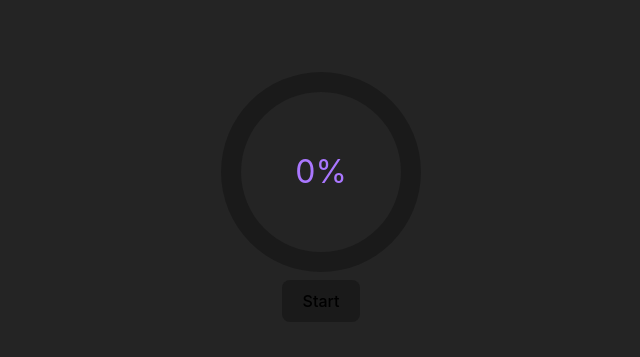
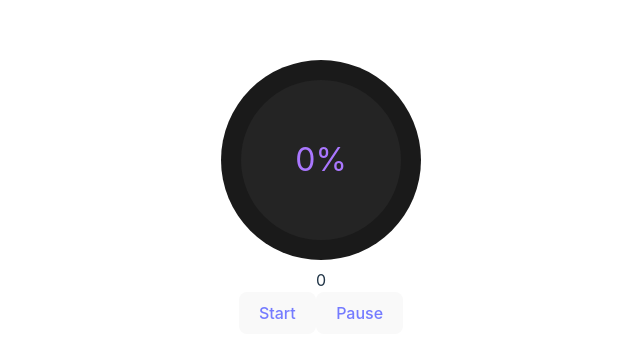
Before and after one commit to JoabeFerreira/task-watch, a React (Vite) app in the folder task-watch/: page / in a window 1280 px wide. Shown: the part 203-560 px from the top of the page, without its empty margins (319-959 px from the left). Built offline with nearby package versions, Linux system fonts and the light colour scheme.

Commit message:
feat: start adding tests

```diff
--- a/task-watch/package.json
+++ b/task-watch/package.json
@@ -6,16 +6,19 @@
   "scripts": {
     "dev": "vite",
     "build": "tsc && vite build",
-    "preview": "vite preview"
+    "preview": "vite preview",
+    "test": "jest"
   },
   "dependencies": {
     "react": "^18.2.0",
     "react-dom": "^18.2.0"
   },
   "devDependencies": {
+    "@types/jest": "^29.4.1",
     "@types/react": "^18.0.27",
     "@types/react-dom": "^18.0.10",
     "@vitejs/plugin-react": "^3.1.0",
+    "jest": "^29.5.0",
     "typescript": "^4.9.3",
     "vite": "^4.1.0"
   }
--- a/task-watch/src/App.css
+++ b/task-watch/src/App.css
@@ -15,6 +15,7 @@
   border-radius: 50%;
   margin-bottom: 0.5em;
   background: conic-gradient(#AA77FF 0deg, #1a1a1a 0deg);
+  transition: all 0.2s;
 }
 
 .timer:before{
--- a/task-watch/src/App.tsx
+++ b/task-watch/src/App.tsx
@@ -1,18 +1,29 @@
-import { useRef, useState } from 'react'
+import { useEffect, useRef, useState } from 'react'
 import './App.css'
 
 function App() {
   const [progress, setProgress] = useState(0);
+  const [timeElapsed, setTimeElapsed] = useState(0);
   const timerRef = useRef<HTMLDivElement>(null)
-let intervalId;
+  const [isTimerRunning, setIsTimerRunning] = useState(false)
 
-  const calculateProgress = () => {
-    intervalId = window.setInterval(() => {
+  useEffect(() => {
+    if (!isTimerRunning) return
+
+    const intervalId = setInterval(() => {
       if (!timerRef.current) return;
-      const newProgress = progress + 5
-      timerRef.current.style.background = `conic-gradient(#AA77FF ${newProgress}deg, #1a1a1a 0deg)`
-      setProgress(newProgress)
+      setProgress(oldProgress => {
+        const newProgress = oldProgress + 5
+        timerRef!.current!.style.background = `conic-gradient(#AA77FF ${progressToDegrees(newProgress)}deg, #1a1a1a 0deg)`
+        return newProgress
+      })
     }, 1000)
+
+    return () => clearInterval(intervalId)
+  }, [isTimerRunning])
+
+  const progressToDegrees = (progress: number) => {
+    return (360 * progress) / 100
   }
 
   return (
@@ -22,7 +33,11 @@ let intervalId;
           {progress}%
         </div>
       </div>
-      <button onClick={() => calculateProgress()}>Start</button>
+      <div className="time-elapsed">
+        <span>{timeElapsed}</span>
+      </div>
+      <button onClick={() => setIsTimerRunning(true)}>Start</button>
+      <button onClick={() => setIsTimerRunning(false)}>Pause</button>
     </div>
   )
 }
--- a/task-watch/src/index.css
+++ b/task-watch/src/index.css
@@ -55,7 +55,7 @@ button:focus-visible {
   outline: 4px auto -webkit-focus-ring-color;
 }
 
-/* @media (prefers-color-scheme: dark) {
+@media (prefers-color-scheme: light) {
   :root {
     color: #213547;
     background-color: #ffffff;
@@ -65,5 +65,6 @@ button:focus-visible {
   }
   button {
     background-color: #f9f9f9;
+    color: #747bff;
   }
-} */
+}
```
Also changed, not shown: task-watch/src/models/time.ts (added, +34 -0 lines), 2 other files (tests, documents, lock files or other folders).
